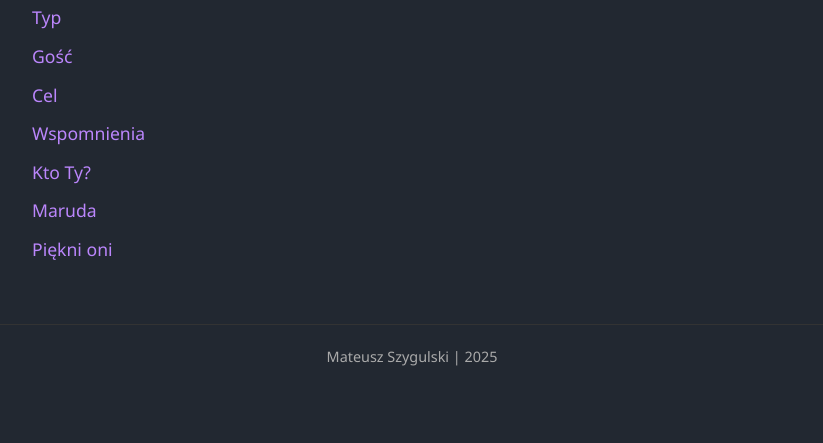
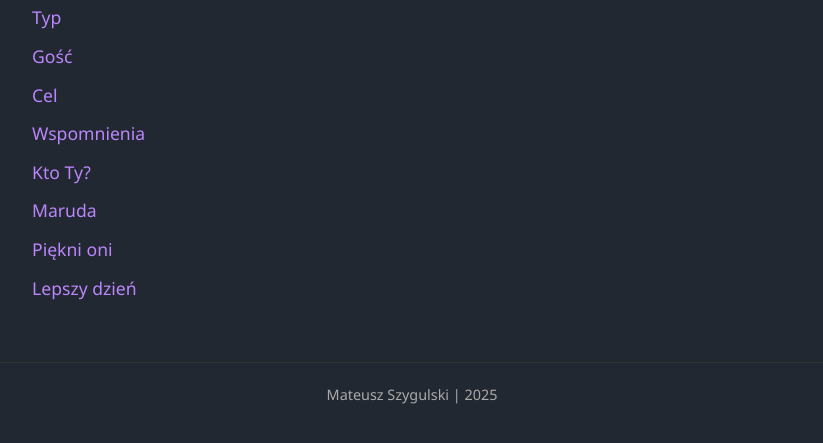
Before and after one commit to tojamvti/tojamvti.github.io, a plain HTML site: page index.html in a window 1280 px wide. Shown: the part 191-634 px from the top of the page, without its empty margins (228-1051 px from the left). Drawn offline with Linux system fonts and the light colour scheme.

Commit message:
New poem

```diff
--- a/index.html
+++ b/index.html
@@ -27,6 +27,7 @@
                 <li><a href="poems/poem5.html">Kto Ty?</a></li>
                 <li><a href="poems/poem6.html">Maruda</a></li>
                 <li><a href="poems/poem7.html">Piękni oni</a></li>
+                <li><a href="poems/poem8.html">Lepszy dzień</a></li>
 
 
                 <!-- Add more poems if needed -->
```
